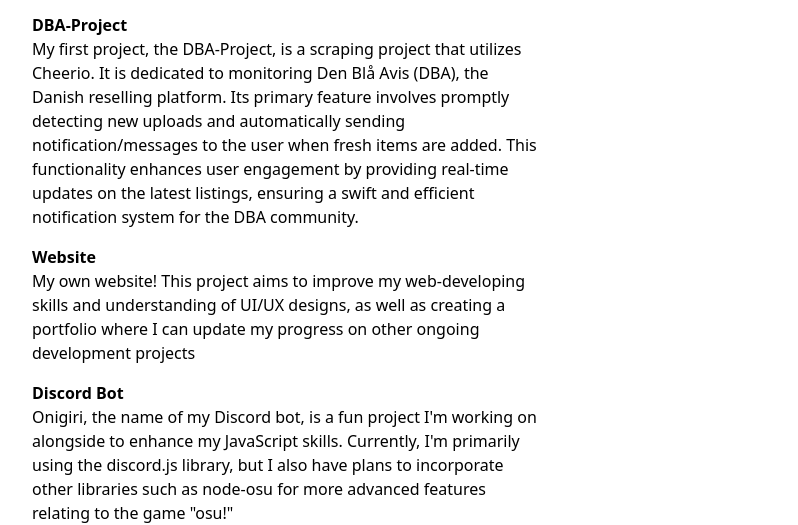
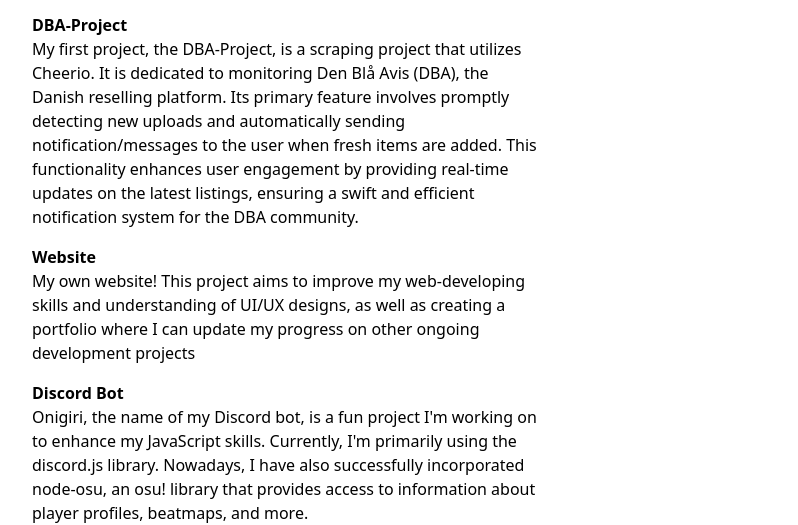
Before and after one commit to RedXin20/Website, a plain HTML site: page projects.html in a window 1280 px wide. Shown: the part 357-882 px from the top of the page, without its empty margins (80-878 px from the left). Drawn offline with nearby package versions, Linux system fonts and the light colour scheme.

Commit message:
Update (projects)
An update on my discord bot project

```diff
--- a/projects.html
+++ b/projects.html
@@ -79,10 +79,10 @@
         <h3 class="font-semibold">Discord Bot</h3>
         <p>
           Onigiri, the name of my Discord bot, is a fun project I'm working on
-          alongside to enhance my JavaScript skills. Currently, I'm primarily
-          using the discord.js library, but I also have plans to incorporate
-          other libraries such as node-osu for more advanced features relating
-          to the game "osu!"
+          to enhance my JavaScript skills. Currently, I'm primarily using the
+          discord.js library. Nowadays, I have also successfully incorporated
+          node-osu, an osu! library that provides access to information about
+          player profiles, beatmaps, and more.
         </p>
       </div>
     </div>
```
